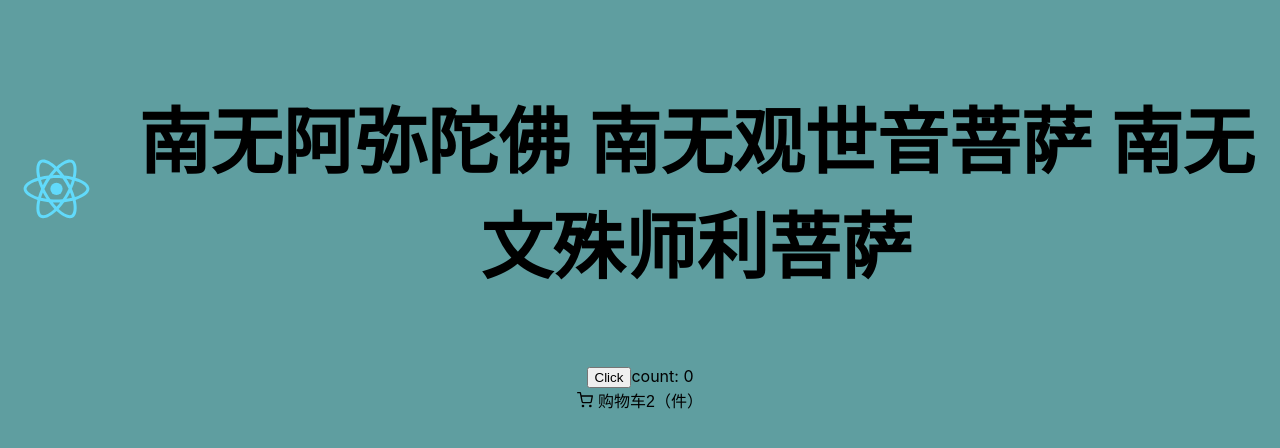
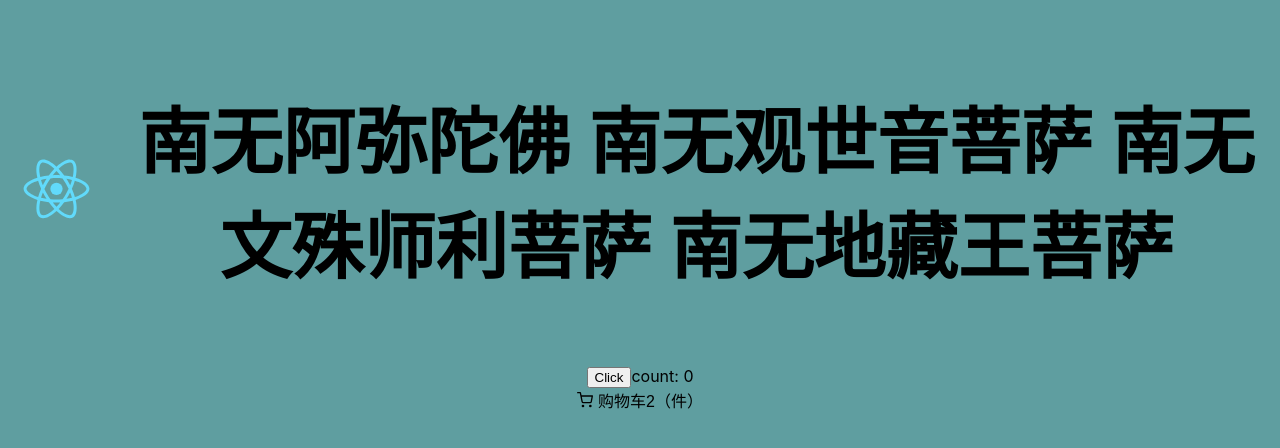
Before and after one commit to JunjiaoZ/untitled, a React (Create React App) app: page / in a window 1280 px wide. Shown: the top 448 px of the page. Built offline with nearby package versions, Linux system fonts and the light colour scheme; no server answers; a web font is replaced by a local one.

Commit message:
2023 01 06 2.06提交

```diff
--- a/src/App.tsx
+++ b/src/App.tsx
@@ -39,7 +39,7 @@ class App extends React.Component<Props, State> {
             <div className={styles.app}>
                 <div className={styles.appHeader}>
                     <img src={logo} alt="logo" className={styles.appLogo}/>
-                    <h1>南无阿弥陀佛 南无观世音菩萨 南无文殊师利菩萨</h1>
+                    <h1>南无阿弥陀佛 南无观世音菩萨 南无文殊师利菩萨 南无地藏王菩萨</h1>
                 </div>
                 <button onClick={() => {
                     this.setState((preState, preProps)=>{return  {count: preState.count + 1}}, () => {
```
